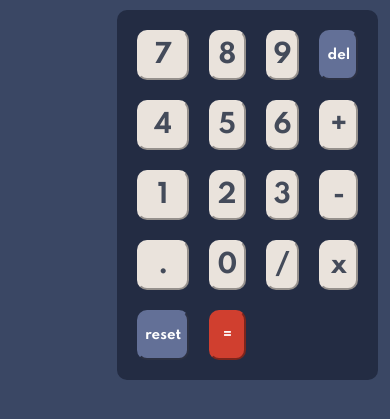
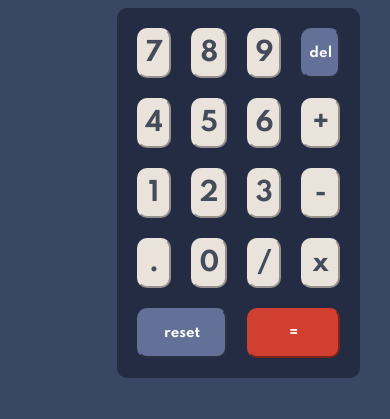
Before and after one commit to piggy0713/Calculator-app, a plain HTML site: page index.html in a window 390 px wide. Shown: the part 187-606 px from the top of the page. Drawn offline with Linux system fonts and the light colour scheme.

Commit message:
non responsive version

```diff
--- a/style.css
+++ b/style.css
@@ -169,11 +169,16 @@ body {
   border-color: var(--color-keyFn-background);
 }
 
+.reset {
+  grid-area: 5/1/6/3;
+}
+
 .equal {
   background-color: var(--color-keyResult-backgroundToggle);
   box-shadow: var(--color-keyResult-shadow);
   color: var(--color-text-dark, var(--color-text-secondary, white));
   border-color: var(--color-keyResult-backgroundToggle);
+  grid-area: 5/3/6/5;
 }
 
 .attribution {
```
